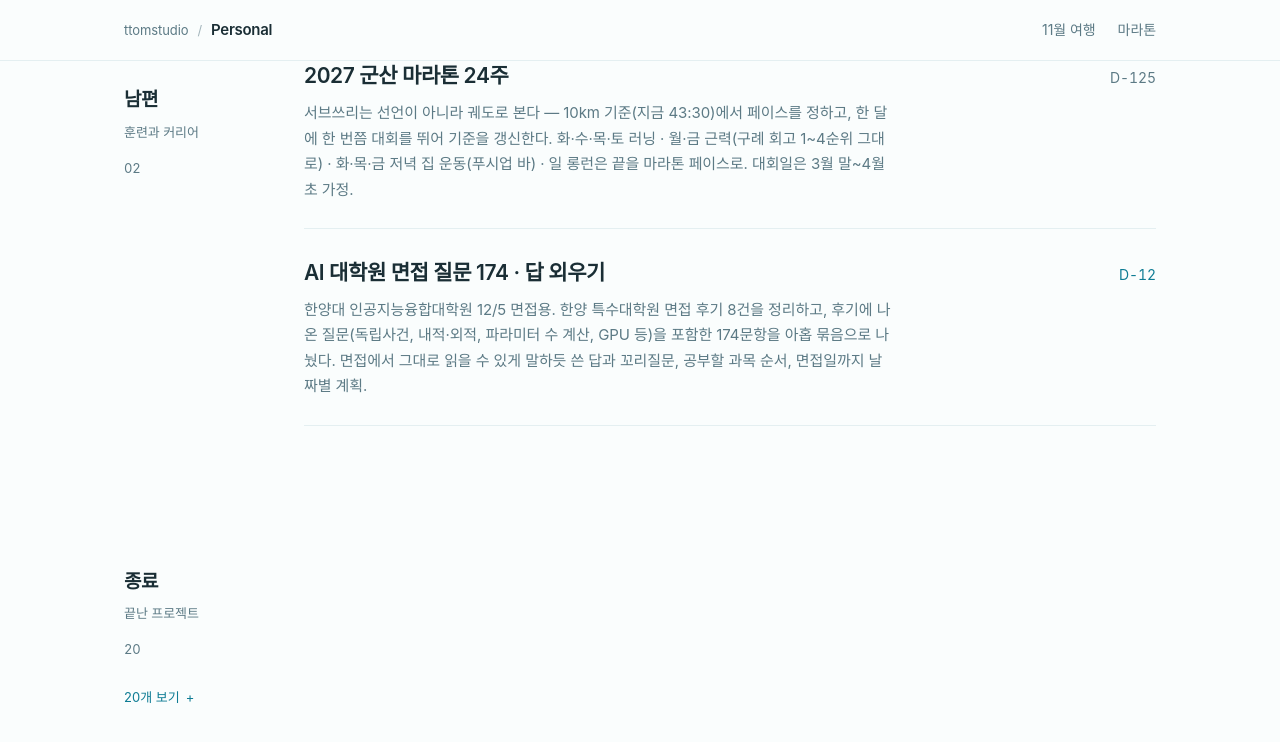
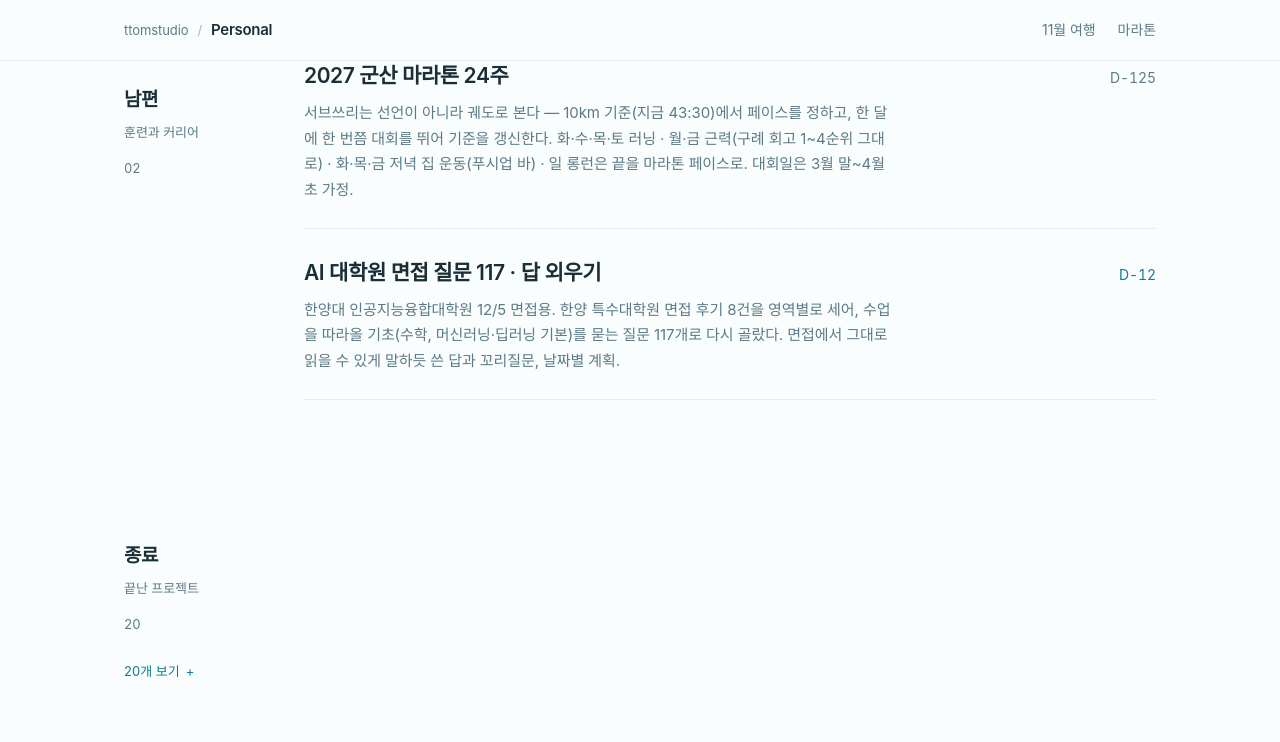
Before and after one commit to charach/legal-docs, a Jekyll site: the page personal/index.html, which Jekyll copies as it is, in a window 1280 px wide and 900 px high, scrolled down 1243 px. Shown: the top 742 px of the window. Built offline with Jekyll 4.4.1, drawn with Linux system fonts in a browser that asks for light colours; some web fonts are replaced.

Commit message:
Personal: hub card and README for the 117-question fundamentals set
Co-Authored-By: Claude Opus 5.5 <noreply@anthropic.com>

```diff
--- a/personal/index.html
+++ b/personal/index.html
@@ -158,8 +158,8 @@
 
           <a class="row" href="interview_qa.html" data-start="2026-11-13" data-race="2026-12-05">
             <div>
-              <div class="t">AI 대학원 면접 질문 174 · 답 외우기</div>
-              <div class="d">한양대 인공지능융합대학원 12/5 면접용. 한양 특수대학원 면접 후기 8건을 정리하고, 후기에 나온 질문(독립사건, 내적·외적, 파라미터 수 계산, GPU 등)을 포함한 174문항을 아홉 묶음으로 나눴다. 면접에서 그대로 읽을 수 있게 말하듯 쓴 답과 꼬리질문, 공부할 과목 순서, 면접일까지 날짜별 계획.</div>
+              <div class="t">AI 대학원 면접 질문 117 · 답 외우기</div>
+              <div class="d">한양대 인공지능융합대학원 12/5 면접용. 한양 특수대학원 면접 후기 8건을 영역별로 세어, 수업을 따라올 기초(수학, 머신러닝·딥러닝 기본)를 묻는 질문 117개로 다시 골랐다. 면접에서 그대로 읽을 수 있게 말하듯 쓴 답과 꼬리질문, 날짜별 계획.</div>
             </div>
             <div class="meta"><span class="dday tnum">—</span></div>
           </a>
```
Also changed, not shown: personal/README.md (+5 -4 lines).
